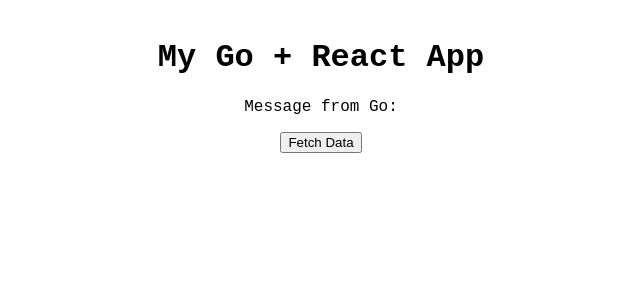
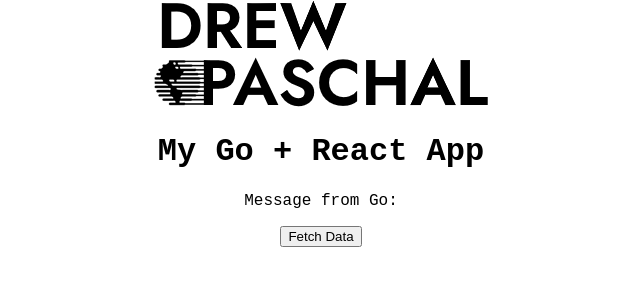
Before and after one commit to dpaschal7/personal-site, a React (Create React App) app: page / in a window 1280 px wide. Shown: the top 300 px of the page, without its empty margins (319-959 px from the left). Built offline with nearby package versions, Linux system fonts and the light colour scheme; no server answers.

Commit message:
changed image source asset

```diff
--- a/src/App.js
+++ b/src/App.js
@@ -53,7 +53,7 @@ function App() {
 
   return (
     <div className="App">
-      <div class="header-logo-section"><img data-src="https://personal-site-drew-paschal-images.s3.us-east-1.amazonaws.com/drew_paschal_logo.png" />
+      <div class="header-logo-section"><img src="/assets/images/drew_paschal_logo.png" />
       </div>
       <h1>My Go + React App</h1>
       <p>Message from Go: {message}</p>
```
